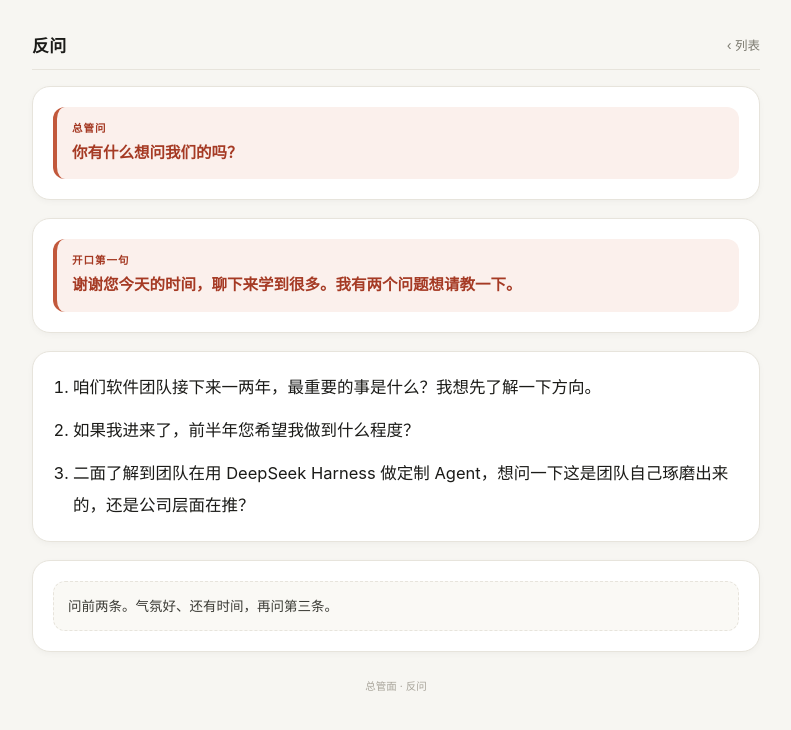
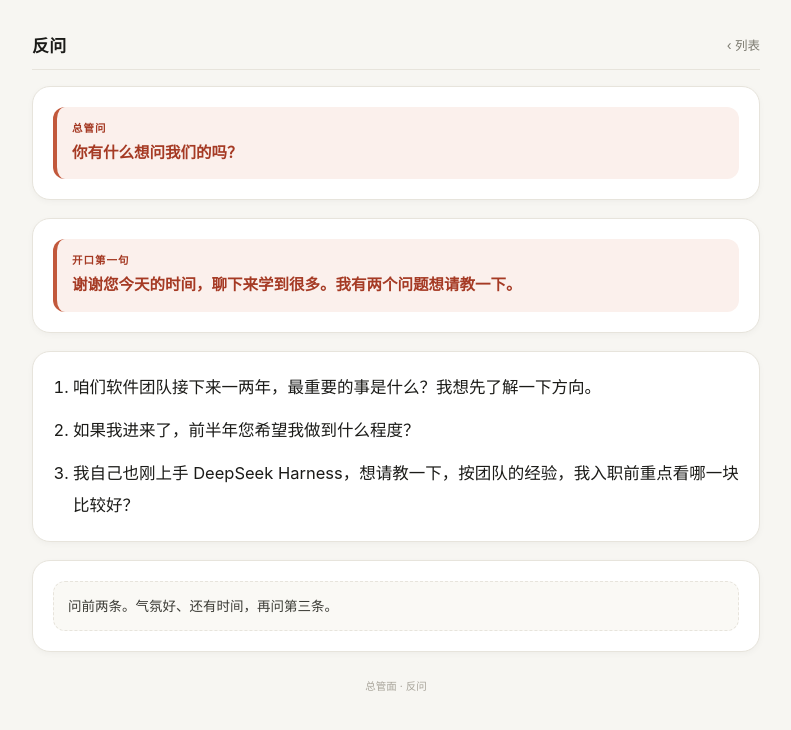
Before and after one commit to SiyuJi-SHU/study, a plain HTML site: page manager/ask-back.html in a window 1280 px wide. Shown: the whole page, without its empty margins (244-1035 px from the left). Drawn offline with Linux system fonts and the light colour scheme.

Commit message:
总管面反问：换第三条

```diff
--- a/manager/ask-back.html
+++ b/manager/ask-back.html
@@ -66,7 +66,7 @@
     <ol class="list">
       <li>咱们软件团队接下来一两年，最重要的事是什么？我想先了解一下方向。</li>
       <li>如果我进来了，前半年您希望我做到什么程度？</li>
-      <li>二面了解到团队在用 DeepSeek Harness 做定制 Agent，想问一下这是团队自己琢磨出来的，还是公司层面在推？</li>
+      <li>我自己也刚上手 DeepSeek Harness，想请教一下，按团队的经验，我入职前重点看哪一块比较好？</li>
     </ol>
   </div>
 
```
